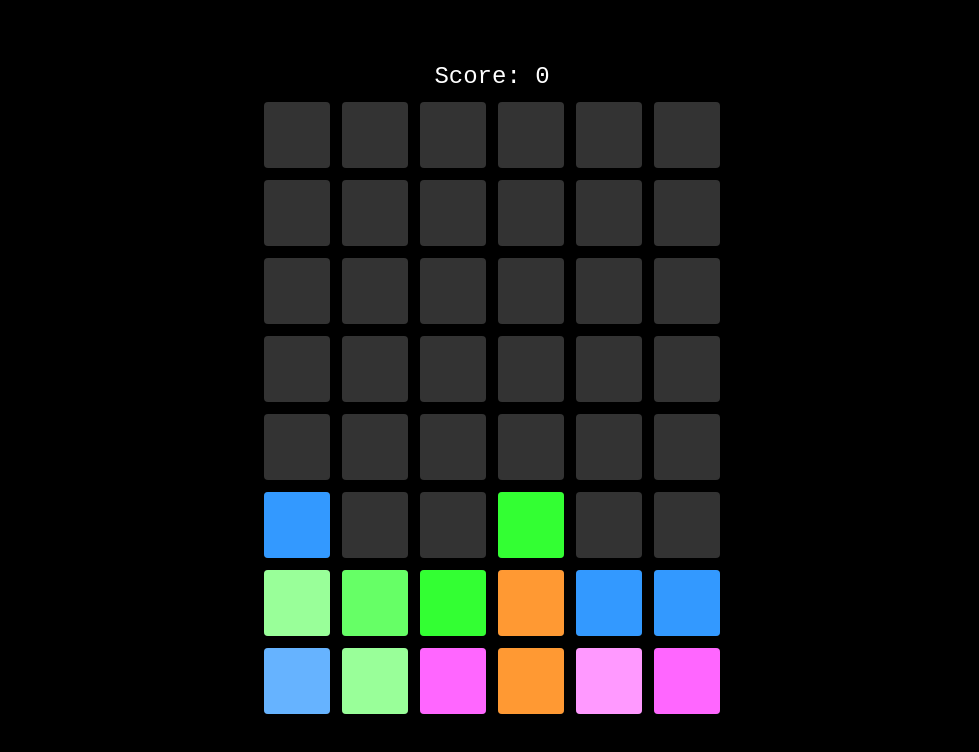
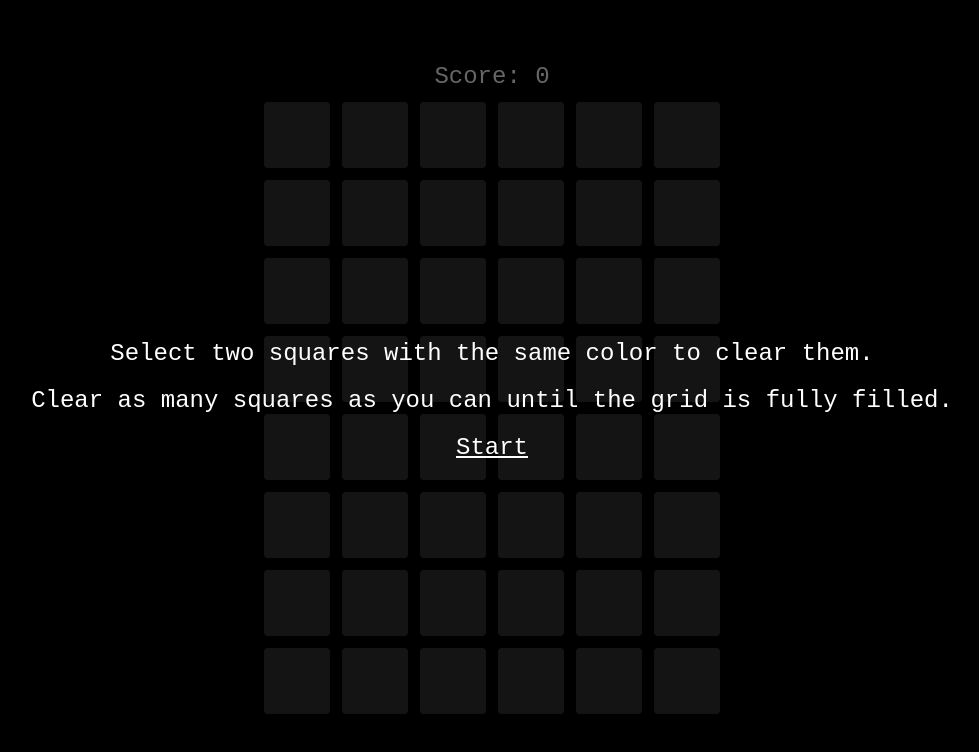
Before and after one commit to LeeBoYin/colorteris, a Vue app: page /play in a window 1280 px wide. Shown: the top 752 px of the page, without its empty margins (148-1127 px from the left). Built offline with nearby package versions, Linux system fonts and the light colour scheme.

Commit message:
add favicon, logo, instruction

```diff
--- a/src/components/Game.vue
+++ b/src/components/Game.vue
@@ -3,8 +3,7 @@
     <div class="game__score">
       Score: {{ score }}
       <a
-          v-if="!isRunning"
-          style="text-decoration: underline; cursor: pointer"
+          v-if="isFull && !isRunning"
           @click="restart"
       >restart</a>
     </div>
@@ -32,6 +31,7 @@ const MAX_LIGHTNESS = 90;
 const LIGHTNESS_VARIATION = 3;
 
 export default defineComponent({
+  expose: ['start'],
   components: {
     Teris,
   },
@@ -41,10 +41,8 @@ export default defineComponent({
       intervalToAddBrick: 500,
       interval: undefined as (number|undefined),
       isRunning: false,
+      isFull: false,
     };
-  },
-  mounted() {
-    this.start();
   },
   methods: {
     start() {
@@ -72,11 +70,13 @@ export default defineComponent({
     },
     handleFull() {
       this.stop();
+      this.isFull = true;
       this.$emit('ended');
     },
     restart() {
       this.score = 0;
       (this.$refs.teris as any).resetBrickMap();
+      this.isFull = false;
       this.start();
     },
   },
--- a/src/styles/_reset.scss
+++ b/src/styles/_reset.scss
@@ -11,6 +11,16 @@ html, body, #app {
 	touch-action: manipulation; // Try REMOVE THE DOUBLE-TAP ZOOM FEATURE ON IOS
 }
 
+p {
+	margin: 0;
+}
+
+a {
+	cursor: pointer;
+	text-decoration: underline;
+	color: #FFFFFF !important;
+}
+
 * {
 	box-sizing: border-box;
 }
--- a/src/styles/components/_ColorBrick.scss
+++ b/src/styles/components/_ColorBrick.scss
@@ -1,5 +1,6 @@
 .color-brick {
 	--color-brick-background-color: #FFF;
+	cursor: pointer;
 	background-color: var(--color-brick-background-color);
 	width: 100%;
 	height: 100%;
--- a/src/styles/components/_Teris.scss
+++ b/src/styles/components/_Teris.scss
@@ -7,6 +7,7 @@
 	grid-auto-flow: row;
 	gap: var(--teris-grid-gap);
 	padding: var(--teris-grid-gap);
+	touch-action: manipulation; // disable double tap zoom
 	//background-color: #ccc;
 	&__row {
 		display: grid;
--- a/src/styles/views/_Home.scss
+++ b/src/styles/views/_Home.scss
@@ -1,14 +1,13 @@
 .home {
 	height: 100%;
 	display: grid;
-	place-items: center center;
+	justify-items: center;
+	align-content: center;
 	h1 {
 		font-size: 40px;
 	}
 	a {
 		margin: 40px;
 		font-size: 32px;
-		text-decoration: underline;
-		color: #FFFFFF;
 	}
 }
--- a/src/styles/views/_Play.scss
+++ b/src/styles/views/_Play.scss
@@ -1,6 +1,21 @@
 .play {
+	position: relative;
 	height: 100%;
 	display: grid;
 	align-items: center;
 	justify-content: center;
+	&__instruction {
+		position: absolute;
+		top: 0;
+		left: 0;
+		bottom: 0;
+		right: 0;
+		display: grid;
+		justify-items: center;
+		align-content: center;
+		gap: 20px;
+		padding: 40px;
+		font-size: 24px;
+		background-color: rgba(0, 0, 0, 0.6);
+	}
 }
--- a/src/views/Home.vue
+++ b/src/views/Home.vue
@@ -1,6 +1,11 @@
 <template>
   <div class="home">
     <h1>Color Teris</h1>
+    <img
+        src="../assets/logo.png"
+        alt="Color Teris Logo"
+        width="200"
+    >
     <RouterLink :to="{ name: 'play' }">Play</RouterLink>
   </div>
 </template>
--- a/src/views/Play.vue
+++ b/src/views/Play.vue
@@ -1,8 +1,23 @@
 <template>
   <div class="play">
     <Game
+        ref="game"
         @ended="handleEnded"
     />
+    <div
+        v-if="!hasReadInstruction"
+        class="play__instruction"
+    >
+      <p>
+        Select two squares with the same color to clear them.
+      </p>
+      <p>
+        Clear as many squares as you can until the grid is fully filled.
+      </p>
+      <a @click="handleStart">
+        Start
+      </a>
+    </div>
   </div>
 </template>
 
@@ -19,10 +34,25 @@ export default defineComponent({
   components: {
     Game,
   },
+  data() {
+    return {
+      hasReadInstruction: window.localStorage.getItem('hasReadInstruction') || false,
+    };
+  },
+  mounted() {
+    if (this.hasReadInstruction) {
+      (this.$refs.game as any).start();
+    }
+  },
   methods: {
     handleEnded() {
       // this.router.push({ name: 'home'});
     },
+    handleStart() {
+      window.localStorage.setItem('hasReadInstruction', '1');
+      this.hasReadInstruction = true;
+      (this.$refs.game as any).start();
+    },
   },
 });
 </script>
```
Also changed, not shown: src/assets/logo.png, 1 other file (tests, documents, lock files or other folders).
